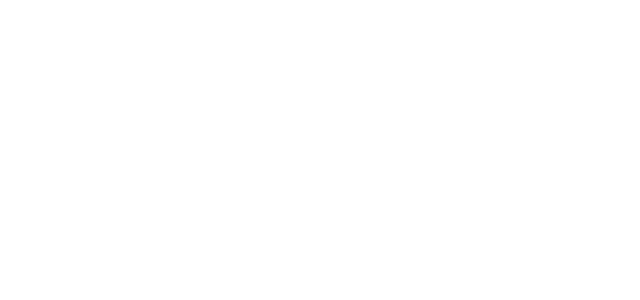
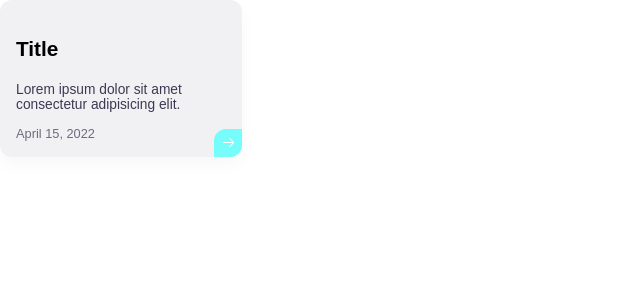
Before and after one commit to kero-sene/widget-app, a React (Create React App) app: page /#/card in a window 1280 px wide. Before the commit this address had no page. Shown: the top 300 px of the page, without its empty margins (0-640 px from the left). Built offline with nearby package versions, Linux system fonts and the light colour scheme.

Commit message:
added card

```diff
--- a/src/App.js
+++ b/src/App.js
@@ -1,6 +1,6 @@
 import React from "react";
 import Weather from "./pages/weather"
-import Countdown from "./pages/countdown"
+import Card from "./pages/card"
 import { Routes, HashRouter, Route} from 'react-router-dom';
 const App = () => {
   return (
@@ -9,7 +9,7 @@
       <Routes>
       <Route path="/"></Route>
       <Route path='/weather' element={<Weather />}> </Route>
-      <Route path='/countdown' element={<Countdown />}> </Route>
+      <Route path='/card' element={<Card />}> </Route>
       </Routes>
     </HashRouter>
     </>
--- /dev/null
+++ b/src/components/Cardmodule.js
@@ -0,0 +1,24 @@
+import React from 'react'
+import styles from './Cardmodule.module.css'; // Import css modules stylesheet as styles
+
+const Cardmodule = () => {
+  return (
+    <div>
+          <div class={styles.card}>
+          <h3 class={styles.card__title}>Title
+          </h3>
+          <p class={styles.card__content}>Lorem ipsum dolor sit amet consectetur adipisicing elit. </p>
+          <div class={styles.card__date}>
+              April 15, 2022
+          </div>
+          <div class={styles.card__arrow}>
+              <svg xmlns="http://www.w3.org/2000/svg" fill="none" viewBox="0 0 24 24" height="15" width="15">
+                  <path fill="#fff" d="M13.4697 17.9697C13.1768 18.2626 13.1768 18.7374 13.4697 19.0303C13.7626 19.3232 14.2374 19.3232 14.5303 19.0303L20.3232 13.2374C21.0066 12.554 21.0066 11.446 20.3232 10.7626L14.5303 4.96967C14.2374 4.67678 13.7626 4.67678 13.4697 4.96967C13.1768 5.26256 13.1768 5.73744 13.4697 6.03033L18.6893 11.25H4C3.58579 11.25 3.25 11.5858 3.25 12C3.25 12.4142 3.58579 12.75 4 12.75H18.6893L13.4697 17.9697Z"></path>
+              </svg>
+          </div>
+      </div>
+    </div>
+  )
+}
+
+export default Cardmodule
--- /dev/null
+++ b/src/components/Cardmodule.module.css
@@ -0,0 +1,67 @@
+/* this card is inspired form this - https://georgefrancis.dev/ */
+
+.card {
+  --border-radius: 0.75rem;
+  --primary-color: #75FCFB;
+  --secondary-color: #3c3852;
+  width: 210px;
+  font-family: "Arial";
+  padding: 1rem;
+  cursor: pointer;
+  border-radius: var(--border-radius);
+  background: #f1f1f3;
+  box-shadow: 0px 8px 16px 0px rgb(0 0 0 / 3%);
+  position: relative;
+}
+
+.card > * + * {
+  margin-top: 1.1em;
+}
+
+.card .card__content {
+  color: var(--secondary-color);
+  font-size: 0.86rem;
+}
+
+.card .card__title {
+  padding: 0;
+  font-size: 1.3rem;
+  font-weight: bold;
+}
+
+.card .card__date {
+  color: #6e6b80;
+  font-size: 0.8rem;
+}
+
+.card .card__arrow {
+  position: absolute;
+  background: var(--primary-color);
+  padding: 0.4rem;
+  border-top-left-radius: var(--border-radius);
+  border-bottom-right-radius: var(--border-radius);
+  bottom: 0;
+  right: 0;
+  transition: 0.2s;
+  display: flex;
+  justify-content: center;
+  align-items: center;
+}
+
+.card svg {
+  transition: 0.2s;
+}
+
+/* hover */
+.card:hover .card__title {
+  color: var(--primary-color);
+  text-decoration: underline;
+}
+
+.card:hover .card__arrow {
+  background: #111;
+}
+
+.card:hover .card__arrow svg {
+  transform: translateX(3px);
+}
--- a/src/components/Countdownmodule.js
+++ /dev/null
@@ -1,12 +0,0 @@
-import React from 'react'
-
-const CountdownComponent = () => {
-  return (
-    <div>
-      <script src="https://cdn.logwork.com/widget/countdown.js"></script>
-      <a href="https://logwork.com/countdown-zxcc" class="countdown-timer" data-timezone="America/New_York" data-date="2023-05-24 21:00" data-background="#e7d5b9" data-digitscolor="#000000">Next Exam</a>
-    </div>
-  )
-}
-
-export default CountdownComponent
--- a/src/components/Weathermodule.js
+++ b/src/components/Weathermodule.js
@@ -12,7 +12,7 @@
 
   return (
     <div>
-      <a class="weatherwidget-io" href="https://forecast7.com/en/45d52n122d68/portland/" data-label_1="PORTLAND, OR" data-label_2="WEATHER" data-font="Roboto" data-theme="beige" data-basecolor="#E7D5B9" data-textcolor="#000000" data-highcolor="#000000" data-lowcolor="#000000" >PORTLAND, OR WEATHER</a>
+      <a class="weatherwidget-io" href="https://forecast7.com/en/45d52n122d68/portland/" data-label_1="PORTLAND, OR" data-label_2="WEATHER" data-font="Roboto" data-theme="beige" data-basecolor="#00FFFFFF" data-textcolor="#75FCFB" data-highcolor="#000000" data-lowcolor="#000000" >PORTLAND, OR WEATHER</a>
       {weatherfunc(document,'script','weatherwidget-io-js')}
     </div>
   )
--- /dev/null
+++ b/src/pages/card.js
@@ -0,0 +1,11 @@
+import React from 'react'
+import Cardmodule from '../components/Cardmodule'
+
+
+const Card = () => {
+  return (
+    <Cardmodule />
+  )
+}
+
+export default Card
--- a/src/pages/countdown.js
+++ /dev/null
@@ -1,11 +0,0 @@
-import React from 'react'
-import CountdownComponent from '../components/Countdownmodule'
-
-
-const CountdownPage = () => {
-  return (
-    <CountdownComponent />
-  )
-}
-
-export default CountdownPage
```
